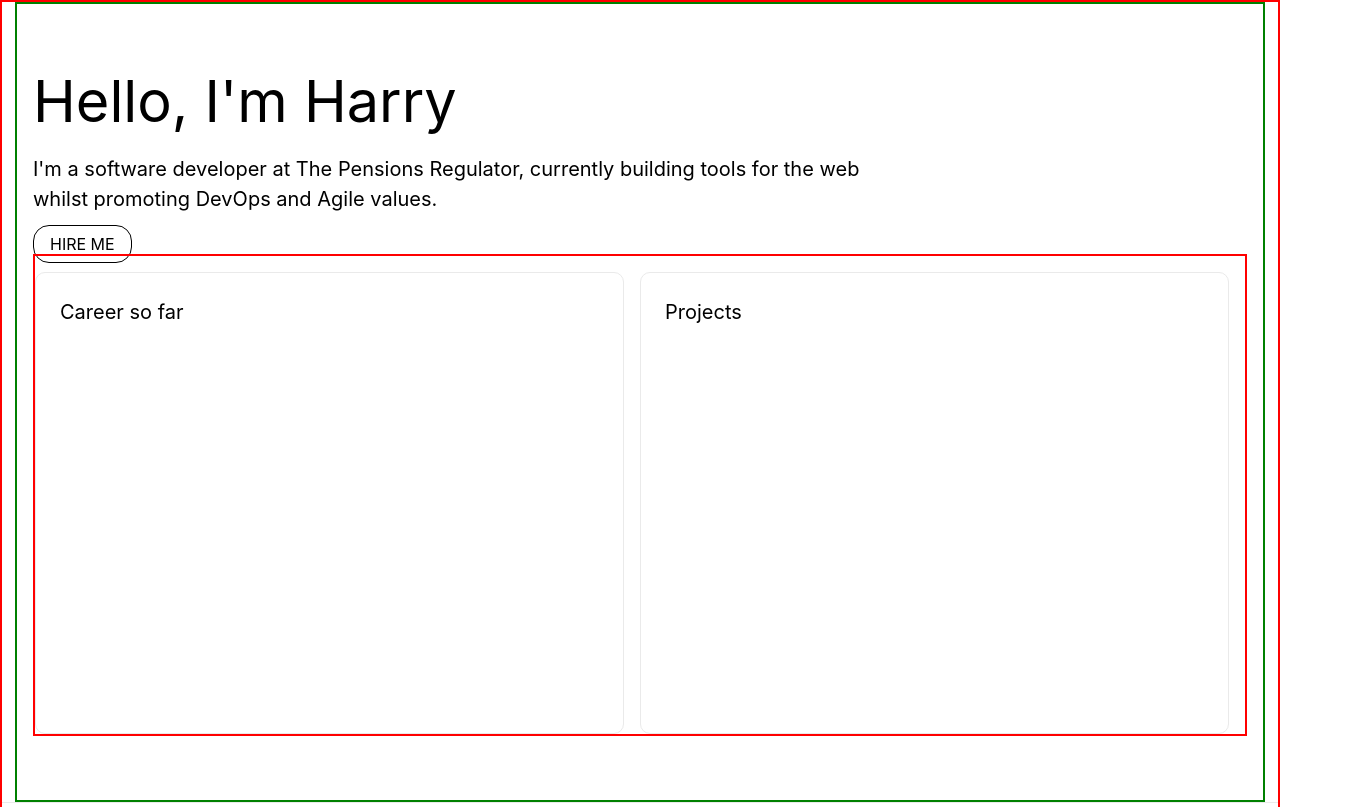
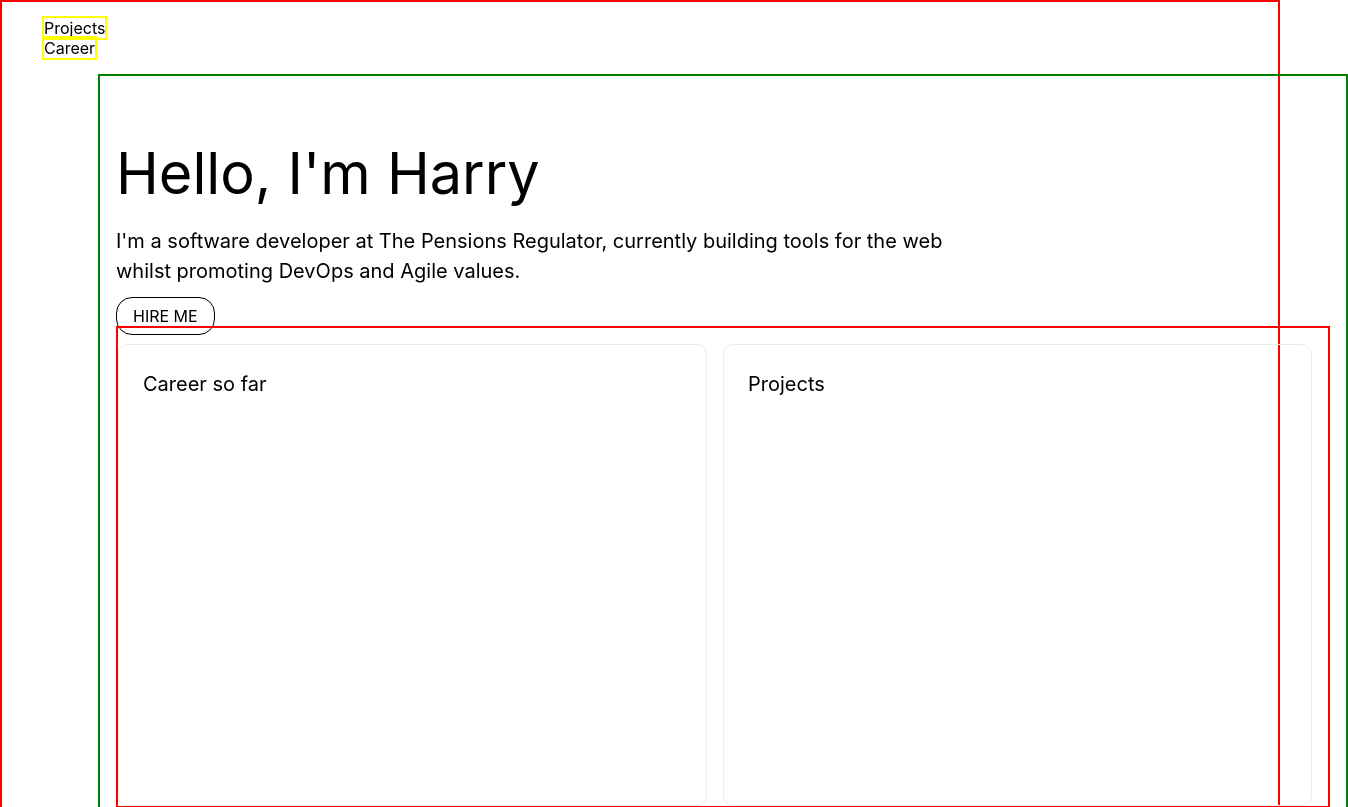
Before and after one commit to HarryAmmon/personal-site, a Next.js app: page / in a window 1280 px wide. Shown: the top 807 px of the page, 1348 px wide, since content can reach past the window. Built offline with nearby package versions, Linux system fonts and the light colour scheme.

Commit message:
Start of navigation

```diff
--- a/components/Layout.module.scss
+++ b/components/Layout.module.scss
@@ -1,9 +1,9 @@
+@import "../styles/variables.scss";
+
 .siteWidth{
     display: flex;
     border: 2px solid red;
     flex-direction: column;
-    justify-content: center;
-    align-items: center;
 }
 
 .container {
@@ -15,7 +15,7 @@
     margin: 0 6rem;
     border: 2px solid green;
     width: 100%;
-    max-width: 1250px;
+    max-width: $max-page-width;
 }
 
 @media only screen and (max-width: 600px) {
--- a/components/Layout.tsx
+++ b/components/Layout.tsx
@@ -1,6 +1,7 @@
 import React, { ReactNode } from "react";
 import { Footer, SiteHeader } from "./PageLayout";
 import styles from "./Layout.module.scss";
+import { Navigation } from "./Navigation";
 
 interface ILayoutProps {
   children: ReactNode;
@@ -10,6 +11,7 @@ export const Layout = ({ children }: ILayoutProps) => {
   return (
     <div className={styles.siteWidth}>
       <SiteHeader />
+      <Navigation />
       <div className={styles.container}>{children}</div>
       <Footer />
     </div>
--- /dev/null
+++ b/components/Navigation/Navigation.module.scss
@@ -0,0 +1,12 @@
+@import "../../styles/variables.scss";
+
+.nav{
+    display: flex;
+    flex-direction: column;
+    justify-content: flex-start;
+    max-width: max-site-width;
+
+    li{
+        list-style: none;
+    }
+}
--- /dev/null
+++ b/components/Navigation/Navigation.tsx
@@ -0,0 +1,22 @@
+import React from "react";
+import { Anchor } from "../Buttons";
+import styles from "./Navigation.module.scss";
+
+export const Navigation = (): JSX.Element => {
+  return (
+    <nav className={styles.nav}>
+      <ul>
+        <li>
+          <Anchor styleAs="a" href="#projects">
+            Projects
+          </Anchor>
+        </li>
+        <li>
+          <Anchor styleAs="a" href="#career">
+            Career
+          </Anchor>
+        </li>
+      </ul>
+    </nav>
+  );
+};
--- /dev/null
+++ b/components/Navigation/index.tsx
@@ -0,0 +1 @@
+export * from "./Navigation";
--- a/components/PageLayout.tsx
+++ b/components/PageLayout.tsx
@@ -18,16 +18,3 @@ export const SiteHeader = () => (
     <link rel="icon" href="/favicon.ico" />
   </Head>
 );
-
-export const Navigation = () => (
-  <nav>
-    <ul>
-      <li>
-        <Link href="/">Home</Link>
-      </li>
-      <li>
-        <Link href="/Page1">Page 1</Link>
-      </li>
-    </ul>
-  </nav>
-);
--- a/components/index.ts
+++ b/components/index.ts
@@ -1,2 +1,3 @@
 export * from "./PageLayout";
 export * from "./Buttons";
+export * from "./Navigation";
--- /dev/null
+++ b/styles/variables.scss
@@ -0,0 +1 @@
+$max-page-width: 1250px;
```
Also changed, not shown: pages/Page1.tsx (deleted, +0 -13 lines).
